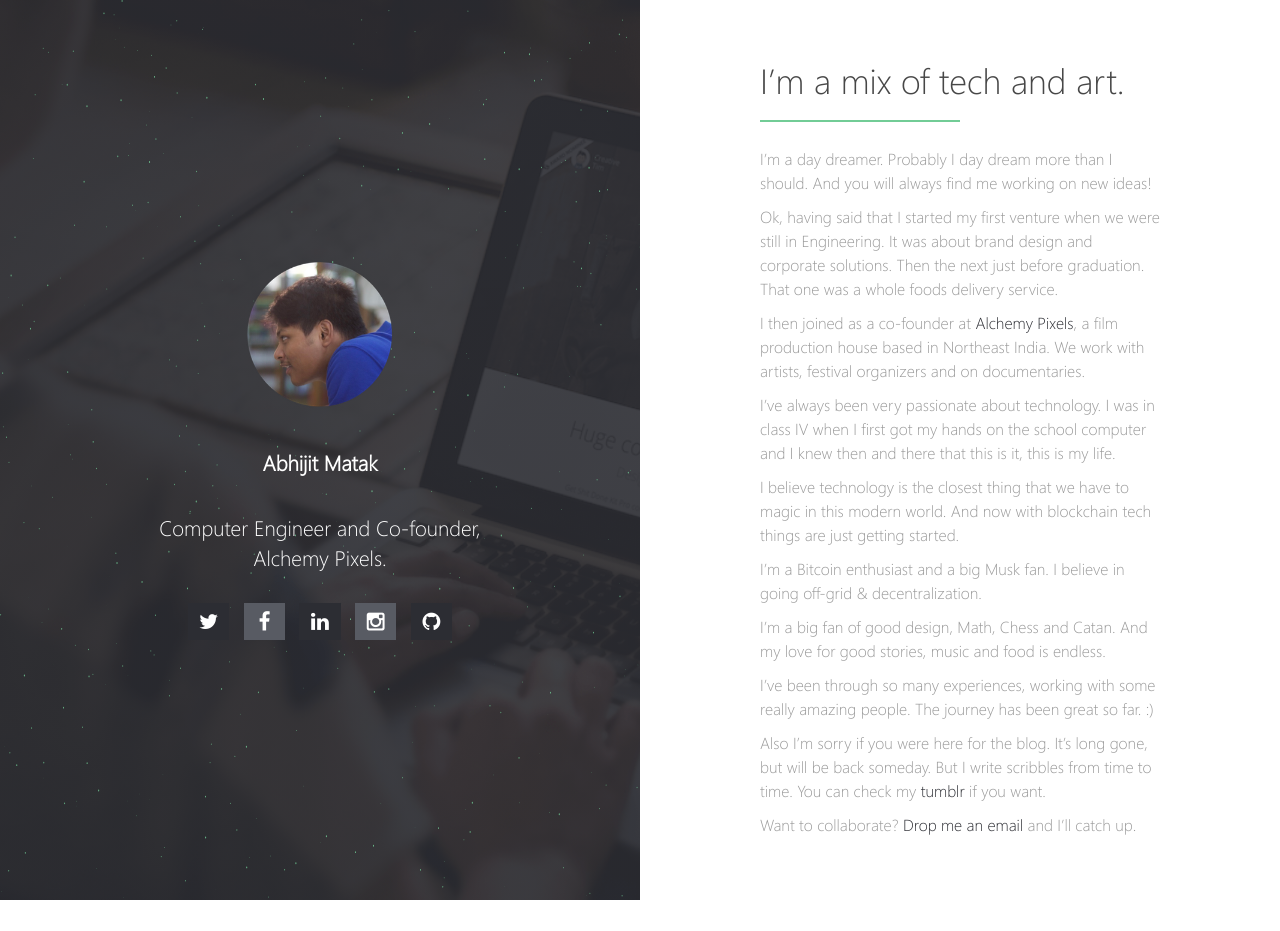
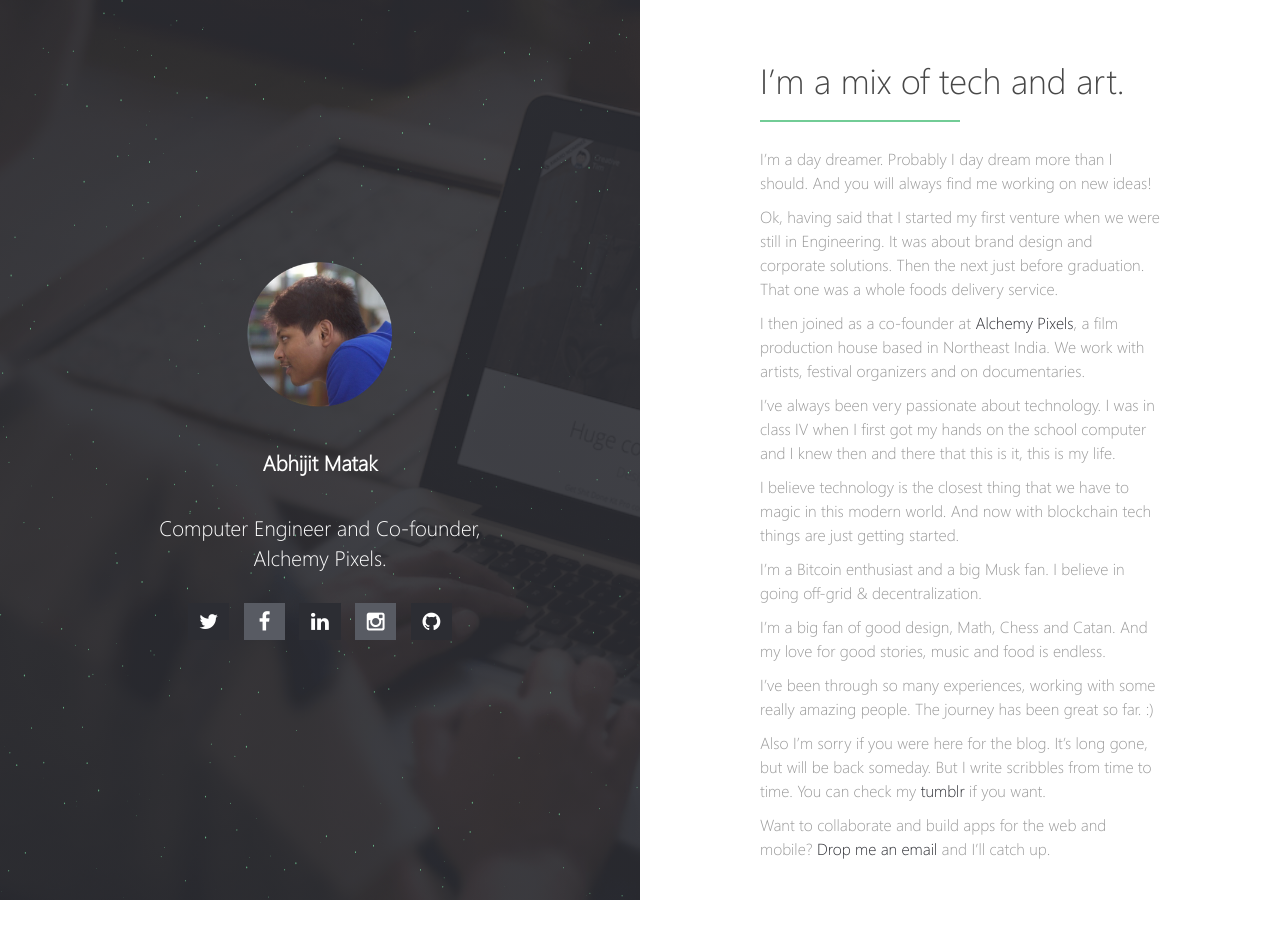
Before and after one commit to skyhitblog/skyhitblog.github.io, a Jekyll site: the page built from index.md, in a window 1280 px wide. Built offline with Jekyll 4.4.1, drawn with Linux system fonts in a browser that asks for light colours; our own code applies the rules of GitHub Pages for plain Markdown files; before the commit the page ends 907 px from its top, so only the background shows below that.

Commit message:
Update index.md

```diff
--- a/index.md
+++ b/index.md
@@ -21,4 +21,4 @@ I've been through so many experiences, working with some really amazing people.
 
 Also I'm sorry if you were here for the blog. It's long gone, but will be back someday. But I write scribbles from time to time. You can check my [tumblr](http://scribblesbyavi.tumblr.com) if you want.
 
-Want to collaborate? [Drop me an email](mailto:avi@alchemypixels.com) and I'll catch up.
+Want to collaborate and build apps for the web and mobile? [Drop me an email](mailto:avi@alchemypixels.com) and I'll catch up.
```
